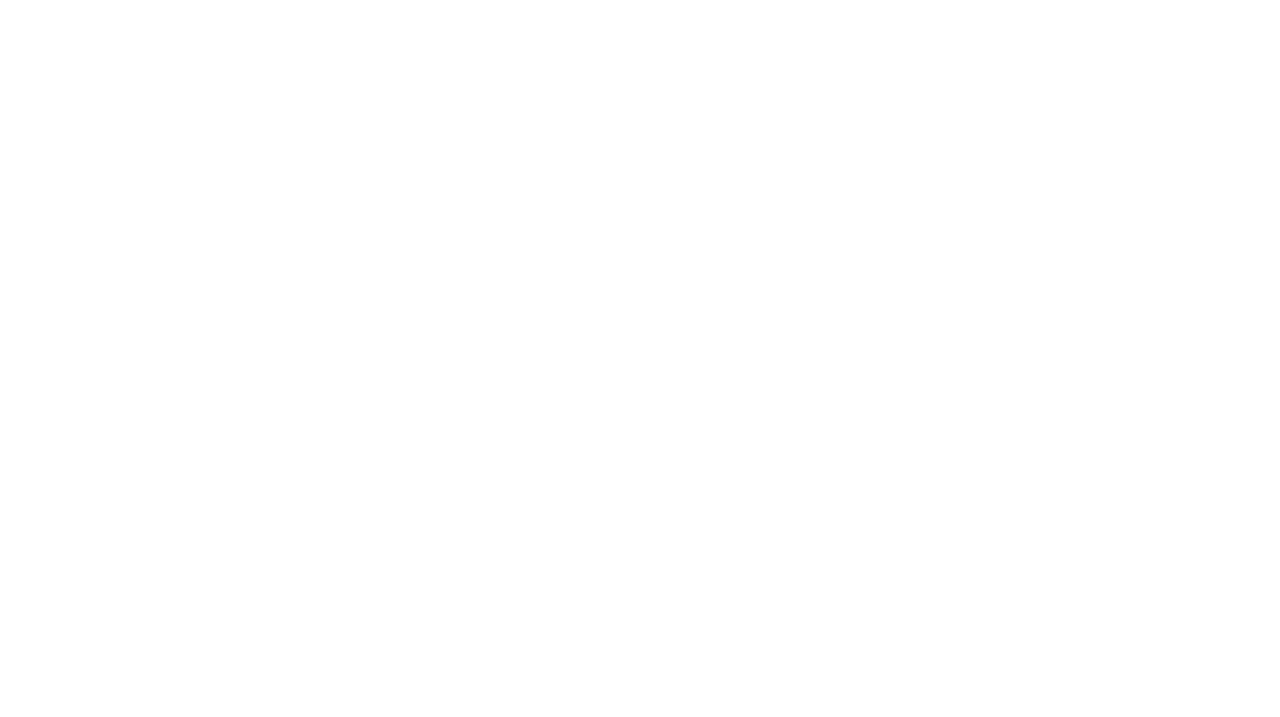
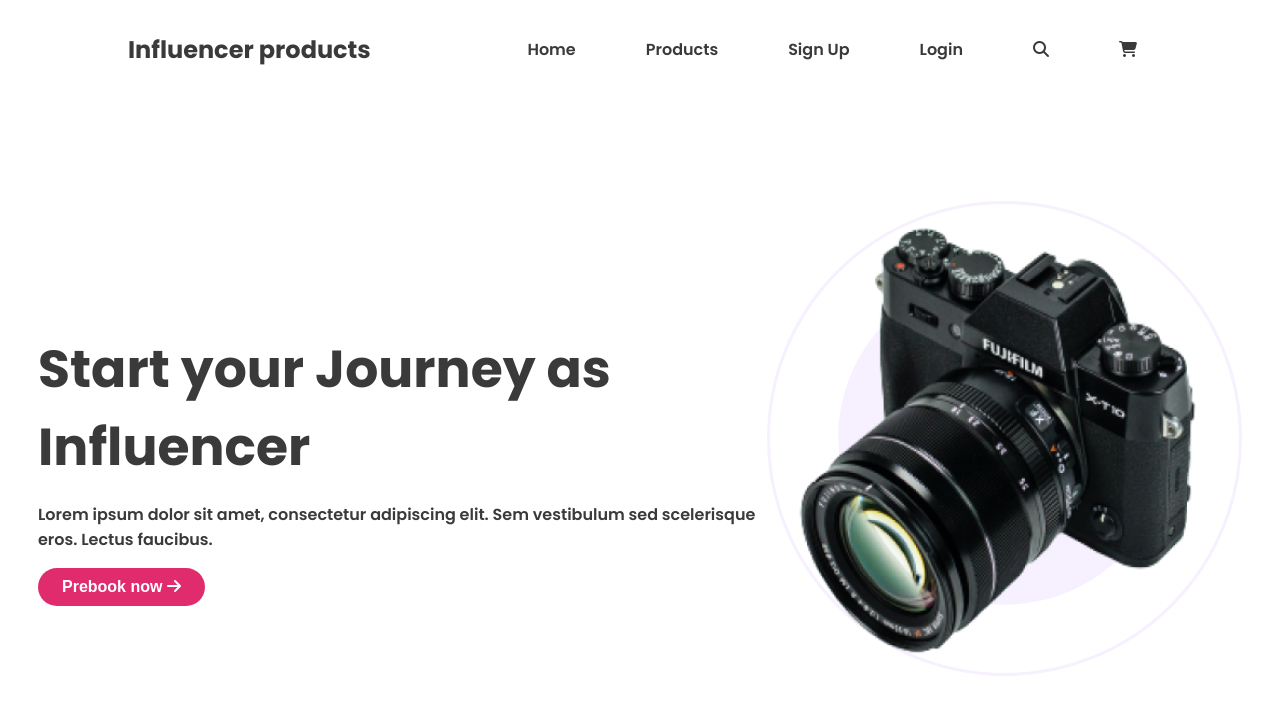
Before and after one commit to Mouri199/dslr-camera, a plain HTML site: page index.html in a window 1280 px wide. Drawn offline with Linux system fonts and the light colour scheme.

Commit message:
banner style added

```diff
--- a/index.html
+++ b/index.html
@@ -4,12 +4,37 @@
     <meta charset="UTF-8">
     <meta name="viewport" content="width=device-width, initial-scale=1.0">
     <title>Influencer</title>
+    <script src="https://kit.fontawesome.com/95b4e550be.js" crossorigin="anonymous"></script>
     <link rel="preconnect" href="https://fonts.googleapis.com">
 <link rel="preconnect" href="https://fonts.gstatic.com" crossorigin>
 <link href="https://fonts.googleapis.com/css2?family=Poppins:wght@500;600;700&display=swap" rel="stylesheet">
     <link rel="stylesheet" href="style.css">
 </head>
 <body>
-    <header></header>
+    <!--header section start-->
+    <header>
+        <nav>
+            <h3 class="influence-head">Influencer products</h3>
+            <ul>
+               <li><a href="">Home</a></li>
+               <li><a href="">Products</a></li>
+               <li><a href="">Sign Up</a></li>
+               <li><a href="">Login</a></li>
+               <li><a href=""><i class="fa-solid fa-magnifying-glass"></i></a></li>
+               <li><a href=""><i class="fa-solid fa-cart-shopping"></i></a></li>
+            </ul>
+        </nav>
+        <section class="banner">
+            <div class="banner-details">
+                <h3 class="banner-title">Start your Journey as Influencer</h3>
+                <p class="banner-description">Lorem ipsum dolor sit amet, consectetur adipiscing elit. Sem vestibulum sed scelerisque eros. Lectus faucibus.</p>
+                <button class="btn-prebook">Prebook now <i class="fa-solid fa-arrow-right"></i></button>
+            </div>
+            <div class="main-camera">
+                <img src="images/main-camera.png" alt="">
+            </div>
+
+        </section>
+    </header>
 </body>
 </html>
--- a/style.css
+++ b/style.css
@@ -1,3 +1,78 @@
 body{
     font-family: 'Poppins', sans-serif;
+
 }
+
+nav{
+ display: flex;
+ justify-content: space-between;
+ text-align: center;
+
+}
+
+nav > ul{
+   display: flex;
+   align-items: center;
+   text-align: center;
+   margin-right: 100px;
+}
+
+nav li{
+    list-style: none;
+    margin: 0 35px;
+}
+
+nav a{
+    text-decoration: none;
+    color: #3A3A3A;
+    font-size: 1rem;
+    font-weight: 600;
+}
+
+/*nav section end*/
+
+.influence-head{
+    color: #3A3A3A;
+   font-size: 1.5rem;
+   font-weight: 700;
+   margin-left: 120px;
+}
+
+
+.banner{
+    display: flex;
+    justify-content: space-around;
+    align-items: center;
+    margin-top: 80px;
+    padding: 30px;
+}
+
+
+.banner-title{
+color: #3A3A3A;
+font-size: 3.25rem;
+font-weight: 700;
+margin-bottom: 0;
+}
+
+.banner-description{
+    color: #3A3A3A;
+    font-size: 1rem;
+    font-weight: 600;
+}
+
+.btn-prebook{
+    border: 0;
+    border-radius: 41px;
+    background: #E02C6D;
+    color: #FFF;
+    font-size: 1rem;
+    font-weight: 700;
+    padding: 10px 24px;
+}
+
+.main-camera img{
+    background-image: url("/images/Circle\ design.svg");
+    width: 475px;
+    height: 475px;
+}
```
